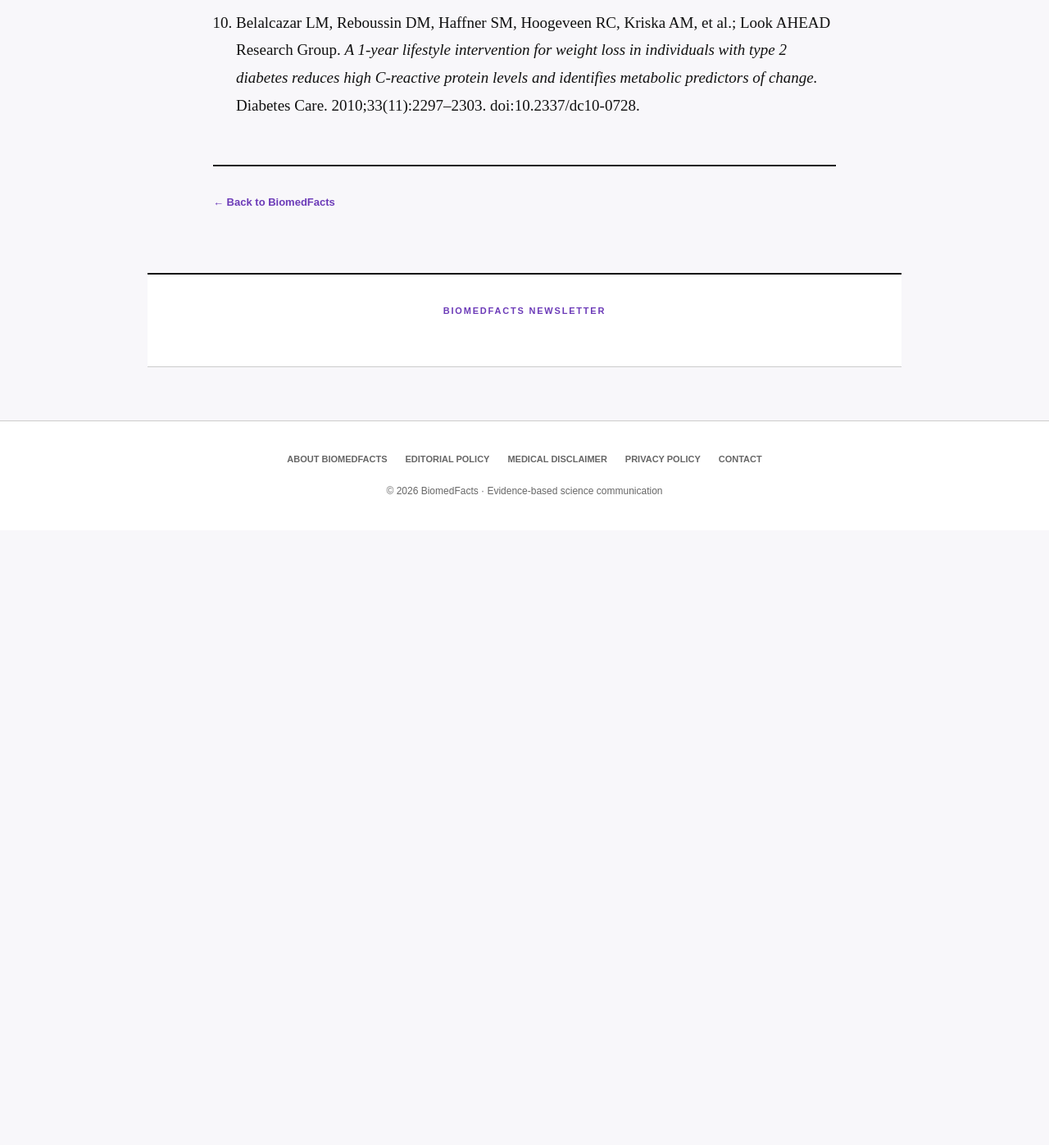
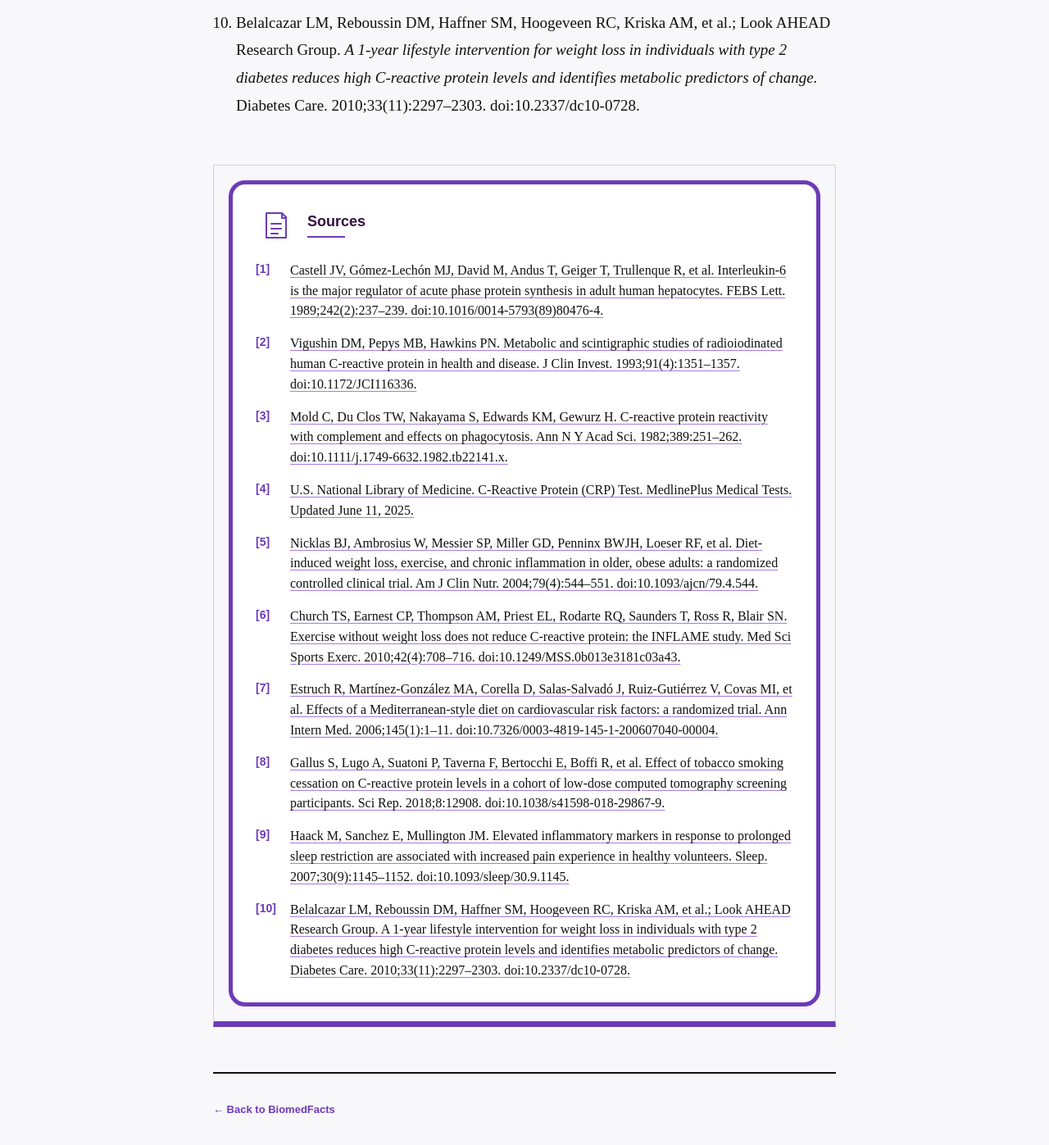
Before and after one commit to BiomedFacts/BiomedFacts, a Jekyll site: the page built from en/_posts/2026-09-14-high-crp-what-does-it-mean.md, in a window 1280 px wide and 1400 px high, scrolled down 8848 px. Shown: the top 1397 px of the window at 82% size. Built offline with Jekyll 4.4.1, drawn with Linux system fonts in a browser that asks for light colours; before the commit the page ends 9495 px from its top, so only the background shows below that.

Commit message:
Update en/_posts/2026-09-14-high-crp-what-does-it-mean.md (via Pages CMS)

```diff
--- a/en/_posts/2026-09-14-high-crp-what-does-it-mean.md
+++ b/en/_posts/2026-09-14-high-crp-what-does-it-mean.md
@@ -20,6 +20,54 @@ overview: C-reactive protein (CRP) is a laboratory marker of inflammation that
   constitute a diagnosis. Interpretation requires consideration of symptoms,
   medical history, and other test results. Management focuses on identifying
   and, when necessary, treating the underlying cause.
+sources:
+  - reference: Castell JV, Gómez-Lechón MJ, David M, Andus T, Geiger T, Trullenque
+      R, et al. Interleukin-6 is the major regulator of acute phase protein
+      synthesis in adult human hepatocytes. FEBS Lett. 1989;242(2):237–239.
+      doi:10.1016/0014-5793(89)80476-4.
+    url: https://pubmed.ncbi.nlm.nih.gov/2464504/
+  - reference: Vigushin DM, Pepys MB, Hawkins PN. Metabolic and scintigraphic
+      studies of radioiodinated human C-reactive protein in health and disease.
+      J Clin Invest. 1993;91(4):1351–1357. doi:10.1172/JCI116336.
+    url: https://www.jci.org/articles/view/116336
+  - reference: Mold C, Du Clos TW, Nakayama S, Edwards KM, Gewurz H. C-reactive
+      protein reactivity with complement and effects on phagocytosis. Ann N Y
+      Acad Sci. 1982;389:251–262. doi:10.1111/j.1749-6632.1982.tb22141.x.
+    url: https://nyaspubs.onlinelibrary.wiley.com/doi/abs/10.1111/j.1749-6632.1982.tb22141.x
+  - reference: U.S. National Library of Medicine. C-Reactive Protein (CRP) Test.
+      MedlinePlus Medical Tests. Updated June 11, 2025.
+    url: https://www.medlineplus.gov/lab-tests/c-reactive-protein-crp-test/
+  - reference: "Nicklas BJ, Ambrosius W, Messier SP, Miller GD, Penninx BWJH, Loeser
+      RF, et al. Diet-induced weight loss, exercise, and chronic inflammation in
+      older, obese adults: a randomized controlled clinical trial. Am J Clin
+      Nutr. 2004;79(4):544–551. doi:10.1093/ajcn/79.4.544."
+    url: https://pubmed.ncbi.nlm.nih.gov/15051595/
+  - reference: "Church TS, Earnest CP, Thompson AM, Priest EL, Rodarte RQ, Saunders
+      T, Ross R, Blair SN. Exercise without weight loss does not reduce
+      C-reactive protein: the INFLAME study. Med Sci Sports Exerc.
+      2010;42(4):708–716. doi:10.1249/MSS.0b013e3181c03a43."
+    url: https://pubmed.ncbi.nlm.nih.gov/19952828/
+  - reference: "Estruch R, Martínez-González MA, Corella D, Salas-Salvadó J,
+      Ruiz-Gutiérrez V, Covas MI, et al. Effects of a Mediterranean-style diet
+      on cardiovascular risk factors: a randomized trial. Ann Intern Med.
+      2006;145(1):1–11. doi:10.7326/0003-4819-145-1-200607040-00004."
+    url: https://pubmed.ncbi.nlm.nih.gov/16818923/
+  - reference: Gallus S, Lugo A, Suatoni P, Taverna F, Bertocchi E, Boffi R, et al.
+      Effect of tobacco smoking cessation on C-reactive protein levels in a
+      cohort of low-dose computed tomography screening participants. Sci Rep.
+      2018;8:12908. doi:10.1038/s41598-018-29867-9.
+    url: https://www.nature.com/articles/s41598-018-29867-9
+  - reference: Haack M, Sanchez E, Mullington JM. Elevated inflammatory markers in
+      response to prolonged sleep restriction are associated with increased pain
+      experience in healthy volunteers. Sleep. 2007;30(9):1145–1152.
+      doi:10.1093/sleep/30.9.1145.
+    url: https://pubmed.ncbi.nlm.nih.gov/17910386/
+  - reference: Belalcazar LM, Reboussin DM, Haffner SM, Hoogeveen RC, Kriska AM, et
+      al.; Look AHEAD Research Group. A 1-year lifestyle intervention for weight
+      loss in individuals with type 2 diabetes reduces high C-reactive protein
+      levels and identifies metabolic predictors of change. Diabetes Care.
+      2010;33(11):2297–2303. doi:10.2337/dc10-0728.
+    url: https://diabetesjournals.org/care/article/33/11/2297/26369/A-1-Year-Lifestyle-Intervention-for-Weight-Loss-in
 ---
 You look at your blood test results and notice that your CRP is elevated.
 
```
